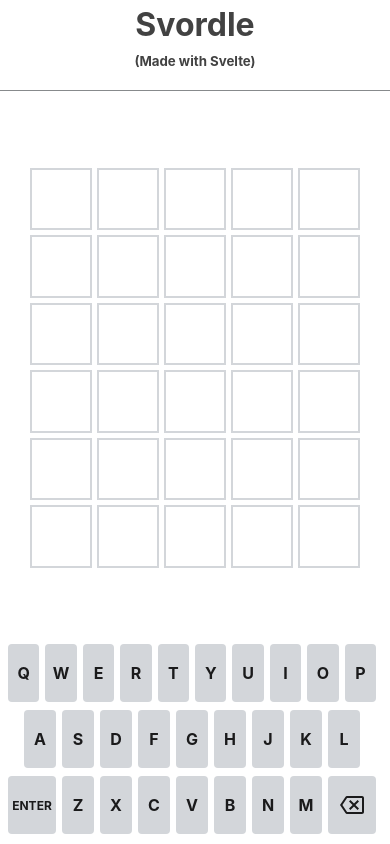
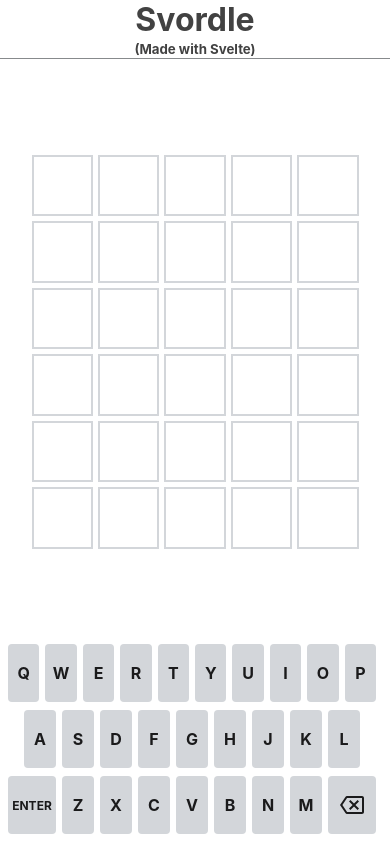
Before and after one commit to cnorick/svordle, a Svelte app: page / in a window 390 px wide. Built offline with nearby package versions, Linux system fonts and the light colour scheme.

Commit message:
Make the board fit on small screens

```diff
--- a/src/GameBoard.svelte
+++ b/src/GameBoard.svelte
@@ -29,4 +29,11 @@
         padding: 10px;
         box-sizing: border-box;
     }
+
+    @media (max-width: 700px) {
+        .game-board {
+            width: 347px;
+            height: 414px;
+        }
+    }
 </style>
--- a/src/Header.svelte
+++ b/src/Header.svelte
@@ -21,12 +21,9 @@
         margin-bottom: 0;
     }
 
-    .title:last-child {
-        margin-bottom: 1rem;
-    }
 
     .title>* {
-        margin-top: .3rem;
-        margin-bottom: .3rem;
+        margin-top: 0;
+        margin-bottom: .1rem;
     }
 </style>
```
